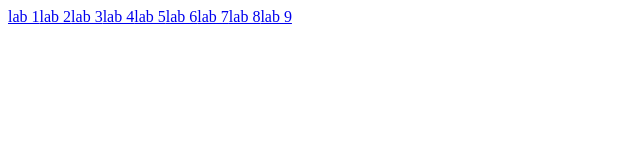
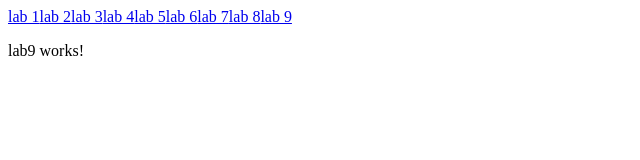
Before and after one commit to ShinShil/miapr_labs, an Angular app: page /lab9 in a window 1280 px wide. Before the commit this address led to /. Shown: the top 160 px of the page, without its empty margins (0-640 px from the left). Built offline with nearby package versions, Linux system fonts and the light colour scheme.

Commit message:
lab9 initial commit

```diff
--- a/src/app/app.module.ts
+++ b/src/app/app.module.ts
@@ -13,7 +13,8 @@ import { Lab4Component } from './labs/lab4/lab4.component';
 import { Lab5Component } from './labs/lab5/lab5.component';
 import { Lab6Component } from './labs/lab6/lab6.component';
 import { Lab7Component } from './labs/lab7/lab7.component';
-import { Lab8Component } from './labs/lab8/lab8.component'
+import { Lab8Component } from './labs/lab8/lab8.component';
+import { Lab9Component } from './labs/lab9/lab9.component'
 
 @NgModule({
   declarations: [
@@ -25,7 +26,8 @@ import { Lab8Component } from './labs/lab8/lab8.component'
     Lab5Component,
     Lab6Component,
     Lab7Component,
-    Lab8Component
+    Lab8Component,
+    Lab9Component
   ],
   imports: [
     RouterModule.forRoot(AppRoutes),
--- a/src/app/app.routes.ts
+++ b/src/app/app.routes.ts
@@ -7,6 +7,7 @@ import { Lab5Component } from './labs/lab5/lab5.component';
 import { Lab6Component } from './labs/lab6/lab6.component';
 import { Lab7Component } from './labs/lab7/lab7.component';
 import { Lab8Component } from './labs/lab8/lab8.component';
+import { Lab9Component } from './labs/lab9/lab9.component';
 
 export const AppRoutes: Routes = [
     { path: '', pathMatch: 'full', component: Lab1Component },
@@ -18,4 +19,5 @@ export const AppRoutes: Routes = [
     { path: 'lab6', component: Lab6Component },
     { path: 'lab7', component: Lab7Component },
     { path: 'lab8', component: Lab8Component },
+    { path: 'lab9', component: Lab9Component }
 ];
--- /dev/null
+++ b/src/app/labs/lab9/lab9.component.html
@@ -0,0 +1,3 @@
+<p>
+  lab9 works!
+</p>
--- /dev/null
+++ b/src/app/labs/lab9/lab9.component.ts
@@ -0,0 +1,15 @@
+import { Component, OnInit } from '@angular/core';
+
+@Component({
+  selector: 'app-lab9',
+  templateUrl: './lab9.component.html',
+  styleUrls: ['./lab9.component.css']
+})
+export class Lab9Component implements OnInit {
+
+  constructor() { }
+
+  ngOnInit() {
+  }
+
+}
```
Also changed, not shown: src/app/labs/lab9/lab9.component.css (added), 1 other file (tests, documents, lock files or other folders).
